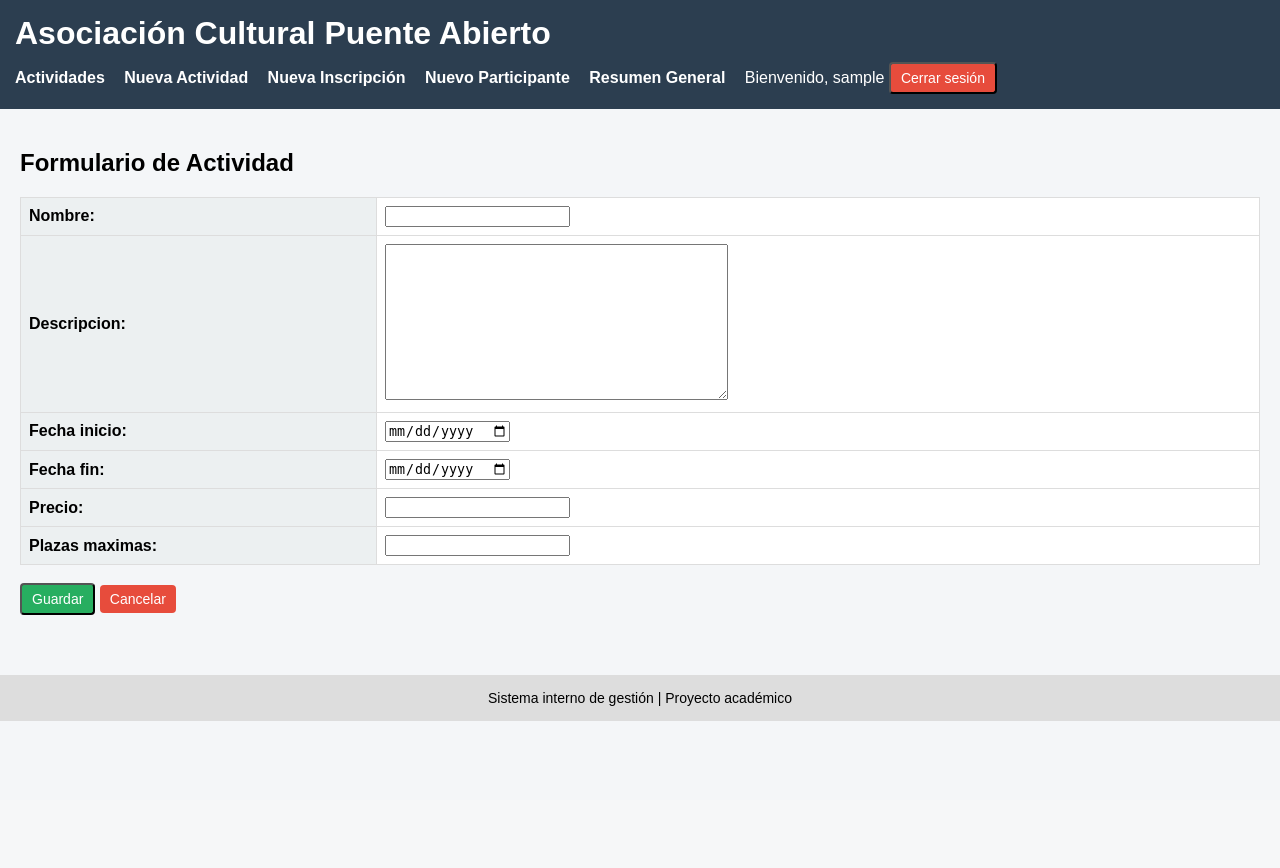
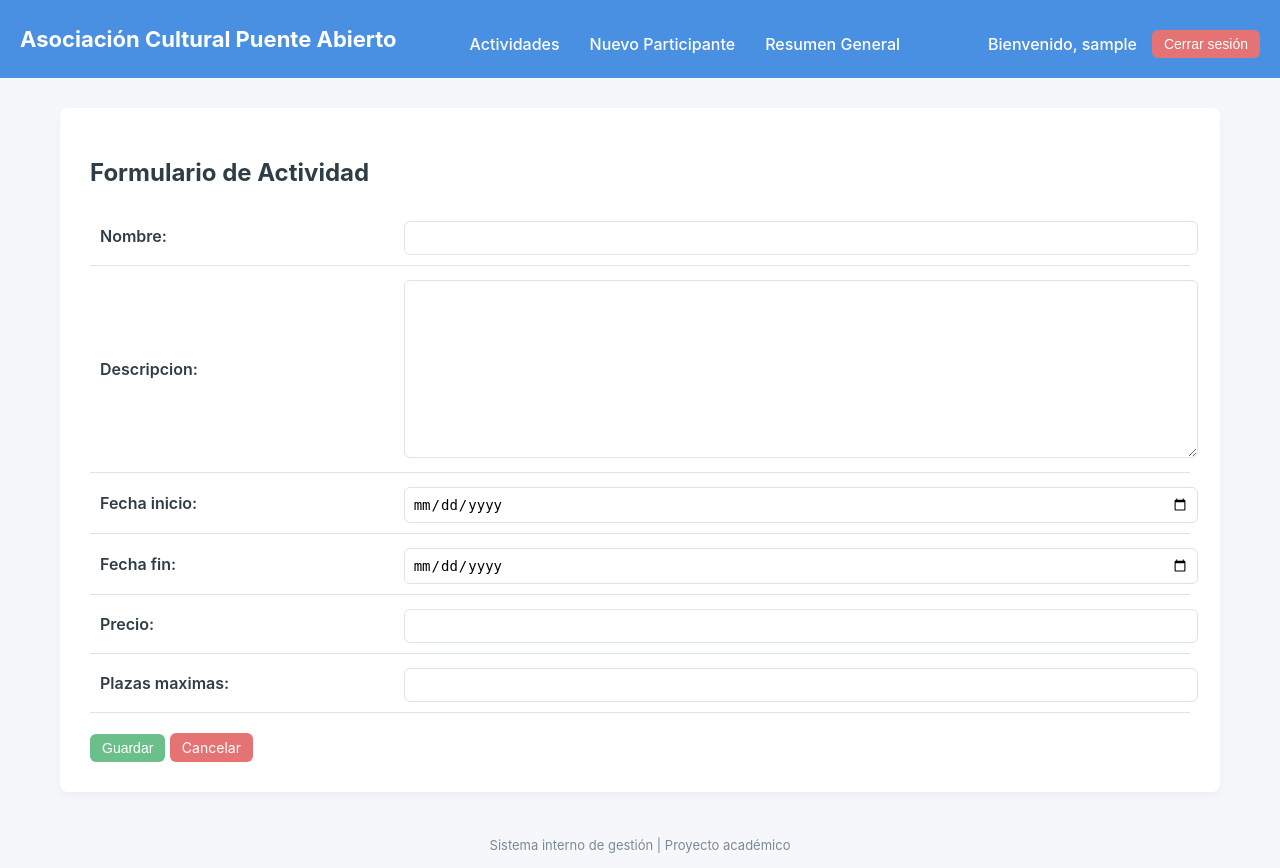
Before and after one commit to sfernandez07/Puente-Abierto, a Django app: page /actividad/nueva/ in a window 1280 px wide. Before the commit the page ends 721 px from the top, so only its background shows below. Run offline with Django 5.2, Linux system fonts and the light colour scheme; the visitor is signed in with stand-in values (Sample User, id 1).

Commit message:
feat: v1

```diff
--- a/config/urls.py
+++ b/config/urls.py
@@ -1,24 +1,11 @@
-"""
-URL configuration for config project.
-
-The `urlpatterns` list routes URLs to views. For more information please see:
-    https://docs.djangoproject.com/en/6.0/topics/http/urls/
-Examples:
-Function views
-    1. Add an import:  from my_app import views
-    2. Add a URL to urlpatterns:  path('', views.home, name='home')
-Class-based views
-    1. Add an import:  from other_app.views import Home
-    2. Add a URL to urlpatterns:  path('', Home.as_view(), name='home')
-Including another URLconf
-    1. Import the include() function: from django.urls import include, path
-    2. Add a URL to urlpatterns:  path('blog/', include('blog.urls'))
-"""
 from django.contrib import admin
 from django.urls import path, include
+from django.contrib.auth import views as auth_views
 
 urlpatterns = [
     path("admin/", admin.site.urls),
-    path("accounts/", include("django.contrib.auth.urls")),
     path("", include("core.urls")),
+
+    path("login/", auth_views.LoginView.as_view(template_name="registration/login.html"), name="login"),
+    path("logout/", auth_views.LogoutView.as_view(), name="logout"),
 ]
--- a/core/forms.py
+++ b/core/forms.py
@@ -22,17 +22,10 @@ class ActividadForm(forms.ModelForm):
 
 class InscripcionForm(forms.ModelForm):
 
-    def __init__(self, *args, **kwargs):
-        super().__init__(*args, **kwargs)
-
-        # ✅ Mostrar solo actividades que no hayan finalizado
-        self.fields["actividad"].queryset = Actividad.objects.filter(
-            fecha_fin__gte=timezone.now().date()
-        )
-
     class Meta:
         model = Inscripcion
-        fields = ["actividad", "participante"]
+        fields = ["participante"]
+
 
 
 class ParticipanteForm(forms.ModelForm):
--- a/core/models.py
+++ b/core/models.py
@@ -115,19 +115,17 @@ class Inscripcion(models.Model):
         return f"{self.participante} → {self.actividad}"
 
     def clean(self):
-        """
-        Reglas críticas de negocio:
+    # Asegurarnos de que existe actividad antes de validar
+        if not self.actividad_id:
+            return
 
-        HU-06 – Evitar sobrecupos.
-        No permitir más inscripciones que plazas disponibles.
-        """
-
-        # Si estamos creando una nueva inscripción
+        # Solo validar si es nueva inscripción
         if not self.pk:
             if self.actividad.plazas_disponibles <= 0:
                 raise ValidationError(
                     "No hay plazas disponibles para esta actividad."
                 )
+
 
     def save(self, *args, **kwargs):
         """
--- /dev/null
+++ b/core/static/core/css/styles.css
@@ -0,0 +1,206 @@
+/* ============================
+   ESTILO GENERAL
+============================ */
+
+body {
+    font-family: -apple-system, BlinkMacSystemFont, "Segoe UI", Roboto, sans-serif;
+    background-color: #f5f7fa;
+    margin: 0;
+    padding: 0;
+    color: #2f3e46;
+}
+
+.container {
+    width: 90%;
+    max-width: 1100px;
+    margin: 30px auto;
+    background-color: #ffffff;
+    padding: 30px;
+    border-radius: 8px;
+    box-shadow: 0 4px 10px rgba(0, 0, 0, 0.04);
+}
+
+/* ============================
+   HEADER
+============================ */
+
+header {
+    background-color: #4a90e2;
+    color: white;
+    padding: 20px;
+}
+
+header h1 {
+    margin: 0;
+    font-size: 22px;
+}
+
+nav {
+    margin-top: 10px;
+}
+
+nav a {
+    color: white;
+    text-decoration: none;
+    margin-right: 15px;
+    font-weight: 500;
+}
+
+nav a:hover {
+    text-decoration: underline;
+}
+
+/* ============================
+   HEADER LAYOUT
+============================ */
+
+.header-content {
+    display: flex;
+    align-items: center;
+    justify-content: space-between;
+    flex-wrap: wrap;
+}
+
+.nav-left {
+    display: flex;
+    gap: 15px;
+    margin-top: 10px;
+}
+
+.nav-right {
+    display: flex;
+    align-items: center;
+    gap: 15px;
+    margin-top: 10px;
+}
+
+.nav-right form {
+    margin: 0;
+}
+
+.welcome {
+    font-weight: 500;
+}
+
+
+/* ============================
+   FOOTER
+============================ */
+
+footer {
+    text-align: center;
+    padding: 15px;
+    font-size: 13px;
+    color: #7a8a97;
+}
+
+/* ============================
+   TABLAS
+============================ */
+
+table {
+    width: 100%;
+    border-collapse: collapse;
+    margin-top: 15px;
+}
+
+table thead {
+    background-color: #eef3f8;
+}
+
+table th,
+table td {
+    padding: 10px;
+    text-align: left;
+    border-bottom: 1px solid #dce3ea;
+}
+
+table th {
+    font-weight: 600;
+}
+
+table tr:hover {
+    background-color: #f2f6fa;
+}
+
+/* ============================
+   BOTONES
+============================ */
+
+.btn {
+    display: inline-block;
+    padding: 6px 12px;
+    border-radius: 6px;
+    text-decoration: none;
+    font-size: 14px;
+    border: none;
+    cursor: pointer;
+    background-color: #4a90e2;
+    color: white;
+    transition: background-color 0.2s ease;
+}
+
+.btn:hover {
+    background-color: #3a78c2;
+}
+
+.btn-success {
+    background-color: #6bbf8a;
+}
+
+.btn-success:hover {
+    background-color: #58a876;
+}
+
+.btn-danger {
+    background-color: #e57373;
+}
+
+.btn-danger:hover {
+    background-color: #d85c5c;
+}
+
+/* ============================
+   FORMULARIOS
+============================ */
+
+form table {
+    width: 100%;
+}
+
+input, select, textarea {
+    width: 100%;
+    padding: 8px;
+    border-radius: 6px;
+    border: 1px solid #dce3ea;
+    font-size: 14px;
+    margin-top: 4px;
+}
+
+input:focus,
+select:focus,
+textarea:focus {
+    outline: none;
+    border-color: #4a90e2;
+    box-shadow: 0 0 0 2px rgba(74, 144, 226, 0.15);
+}
+
+/* ============================
+   ALERTAS
+============================ */
+
+.alert {
+    background-color: #fdecea;
+    color: #a94442;
+    padding: 10px;
+    border-radius: 6px;
+    margin-bottom: 15px;
+}
+
+/* ============================
+   ESTADOS
+============================ */
+
+strong {
+    font-weight: 600;
+}
--- a/core/templates/core/base.html
+++ b/core/templates/core/base.html
@@ -1,121 +1,38 @@
+{% load static %}
+
 <!DOCTYPE html>
 <html lang="es">
 <head>
     <meta charset="UTF-8">
     <title>Puente Abierto - Gestión</title>
     <meta name="viewport" content="width=device-width, initial-scale=1">
-
-    <style>
-        body {
-            font-family: Arial, sans-serif;
-            margin: 0;
-            background-color: #f4f6f8;
-        }
-
-        header {
-            background-color: #2c3e50;
-            color: white;
-            padding: 15px;
-        }
-
-        header h1 {
-            margin: 0;
-        }
-
-        nav {
-            margin-top: 10px;
-        }
-
-        nav a {
-            color: white;
-            margin-right: 15px;
-            text-decoration: none;
-            font-weight: bold;
-        }
-
-        nav a:hover {
-            text-decoration: underline;
-        }
-
-        .container {
-            padding: 20px;
-        }
-
-        table {
-            width: 100%;
-            border-collapse: collapse;
-            background: white;
-        }
-
-        table th, table td {
-            padding: 8px;
-            border: 1px solid #ddd;
-            text-align: left;
-        }
-
-        table th {
-            background-color: #ecf0f1;
-        }
-
-        .btn {
-            padding: 6px 10px;
-            background-color: #3498db;
-            color: white;
-            text-decoration: none;
-            border-radius: 4px;
-            font-size: 14px;
-        }
-
-        .btn:hover {
-            background-color: #2980b9;
-        }
-
-        .btn-danger {
-            background-color: #e74c3c;
-        }
-
-        .btn-success {
-            background-color: #27ae60;
-        }
-
-        .alert {
-            padding: 10px;
-            background-color: #f8d7da;
-            color: #721c24;
-            margin-bottom: 15px;
-        }
-
-        footer {
-            margin-top: 40px;
-            padding: 15px;
-            background: #ddd;
-            text-align: center;
-            font-size: 14px;
-        }
-    </style>
+    <link rel="stylesheet" href="{% static 'core/css/styles.css' %}">
 </head>
 <body>
 
 <header>
+    <div class="header-content">
         <h1>Asociación Cultural Puente Abierto</h1>
-    <nav>
+
         {% if user.is_authenticated %}
+        <nav class="nav-left">
             <a href="{% url 'lista_actividades' %}">Actividades</a>
-        <a href="{% url 'crear_actividad' %}">Nueva Actividad</a>
-        <a href="{% url 'crear_inscripcion' %}">Nueva Inscripción</a>
             <a href="{% url 'crear_participante' %}">Nuevo Participante</a>
             <a href="{% url 'resumen_general' %}">Resumen General</a>
-        <span>Bienvenido, {{ user.username }}</span>
+        </nav>
 
-        <form action="{% url 'logout' %}" method="post" style="display:inline;">
+        <div class="nav-right">
+            <span class="welcome">Bienvenido, {{ user.username }}</span>
+
+            <form action="{% url 'logout' %}" method="post">
                 {% csrf_token %}
                 <button type="submit" class="btn btn-danger">
                     Cerrar sesión
                 </button>
             </form>
+        </div>
         {% endif %}
-</nav>
-
+    </div>
 </header>
 
 <div class="container">
--- a/core/urls.py
+++ b/core/urls.py
@@ -12,4 +12,6 @@ urlpatterns = [
     path("inscripcion/<int:pk>/pago/", views.marcar_pago, name="marcar_pago"),
     path("participante/nuevo/", views.crear_participante, name="crear_participante"),
     path("actividad/<int:pk>/eliminar/", views.eliminar_actividad, name="eliminar_actividad"),
+    path("actividad/<int:pk>/exportar/", views.exportar_participantes, name="exportar_participantes"),
+    path("actividad/<int:pk>/inscribir/", views.crear_inscripcion_actividad, name="crear_inscripcion_actividad"),
 ]
--- a/core/views.py
+++ b/core/views.py
@@ -3,7 +3,8 @@ from django.contrib.auth.decorators import login_required
 from .models import Actividad, Participante, Inscripcion
 from .forms import ActividadForm, InscripcionForm, ParticipanteForm
 from django.db.models import Sum
-
+import csv
+from django.http import HttpResponse
 
 
 @login_required
@@ -114,3 +115,56 @@ def eliminar_actividad(request, pk):
     return render(request, "core/confirmar_eliminacion.html", {
         "actividad": actividad
     })
+
+@login_required
+def exportar_participantes(request, pk):
+    actividad = get_object_or_404(Actividad, pk=pk)
+    inscripciones = actividad.inscripciones.select_related("participante")
+
+    # Crear respuesta HTTP tipo archivo
+    response = HttpResponse(content_type="text/csv")
+    response["Content-Disposition"] = f'attachment; filename="participantes_{actividad.pk}.csv"'
+
+    writer = csv.writer(response)
+
+    # Cabecera
+    writer.writerow([
+        "Nombre",
+        "Apellidos",
+        "Email",
+        "Teléfono",
+        "Fecha inscripción",
+        "Pagado"
+    ])
+
+    # Datos
+    for inscripcion in inscripciones:
+        writer.writerow([
+            inscripcion.participante.nombre,
+            inscripcion.participante.apellidos,
+            inscripcion.participante.email,
+            inscripcion.participante.telefono,
+            inscripcion.fecha_inscripcion,
+            "Sí" if inscripcion.pagado else "No"
+        ])
+
+    return response
+
+@login_required
+def crear_inscripcion_actividad(request, pk):
+    actividad = get_object_or_404(Actividad, pk=pk)
+
+    if request.method == "POST":
+        form = InscripcionForm(request.POST)
+        if form.is_valid():
+            inscripcion = form.save(commit=False)
+            inscripcion.actividad = actividad
+            inscripcion.save()
+            return redirect("participantes_actividad", pk=actividad.pk)
+    else:
+        form = InscripcionForm()
+
+    return render(request, "core/form_inscripcion.html", {
+        "form": form,
+        "actividad": actividad
+    })
```
Also changed, not shown: core/templates/core/form_inscripcion.html (+18 -3 lines), core/templates/core/participantes_actividad.html (+10 -0 lines), core/tests.py (+154 -2 lines). Lines whose indentation alone changed are shown as unchanged.
